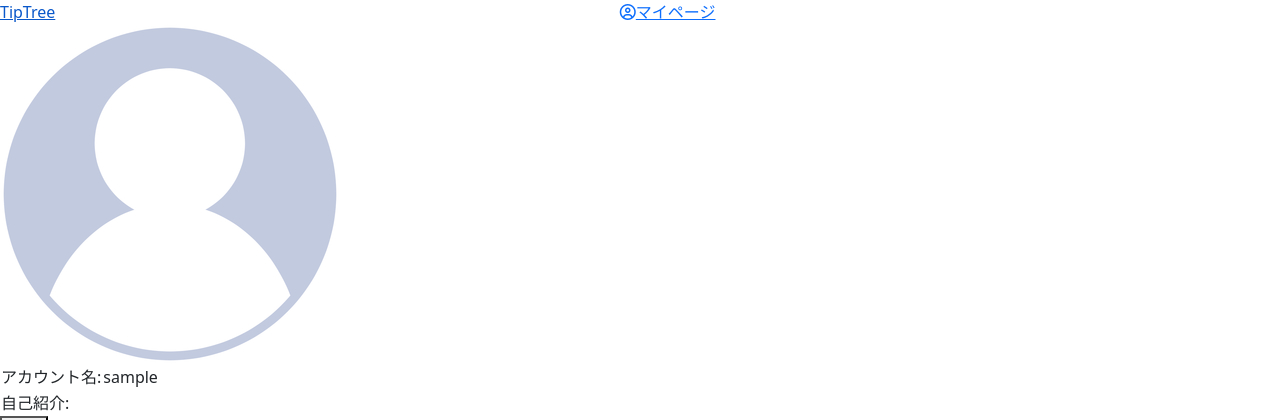
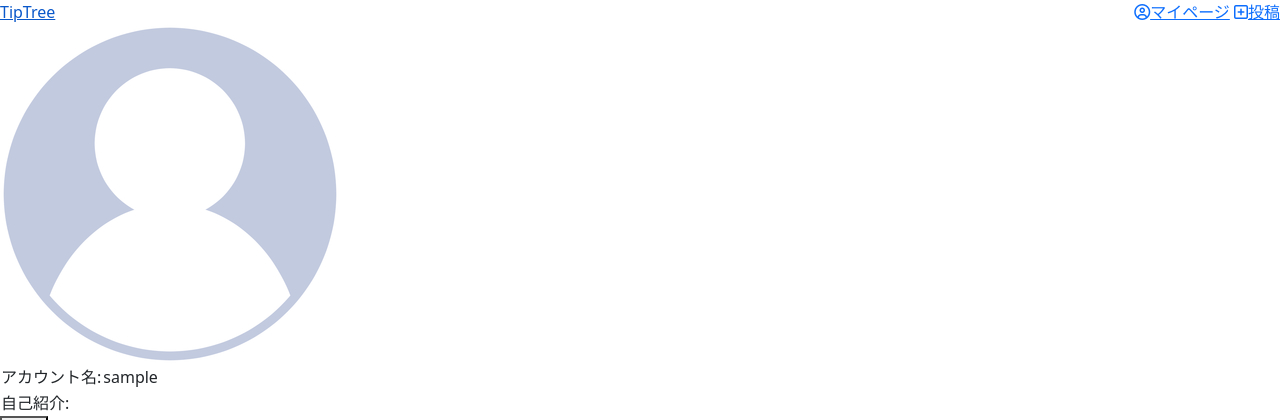
Before and after one commit to reina-nakanishi/TipTree, a Django app: page /accounts/my_page in a window 1280 px wide. Shown: the top 420 px of the page. Run offline with Django 5.2, Linux system fonts and the light colour scheme; the visitor is signed in with stand-in values (Sample User, id 1); data that the repository does not hold is empty.

Commit message:
base.htmlにload static,extra_cssを追加

```diff
--- a/tiptree_project/templates/base.html
+++ b/tiptree_project/templates/base.html
@@ -3,6 +3,10 @@
 <html lang="ja">
     <head>
         <meta charset="utf-8">
+        {% load static %}
+        {% block extra_css %}
+        {% endblock %}
+
         <!-- FontAwesome CDN -->
          <link rel="stylesheet" href="https://cdnjs.cloudflare.com/ajax/libs/font-awesome/6.5.1/css/all.min.css">
         <!--bootstrap-->
@@ -16,11 +20,13 @@
                 <nav class="menu">
                     {% if user.is_authenticated %}
                         <a href="{% url 'accounts:my_page' %}"><i class="far fa-user-circle"></i>マイページ</a>
+                        <a href="{% url 'posts:create_post' %}"><i class="far fa-plus-square"></i>投稿</a>
                     {% else %}
                         <a href="{% url 'accounts:login' %}"><i class="far fa-user-circle"></i>マイページ</a>
+                        <a href="{% url 'accounts:login' %}"><i class="far fa-plus-square"></i>投稿</a>
                     {% endif %}
                 </nav>
-            <div>
+            </div>
         </header>
         {% block content %}{% endblock %}
         {% block extra_js %}{% endblock %}
```
